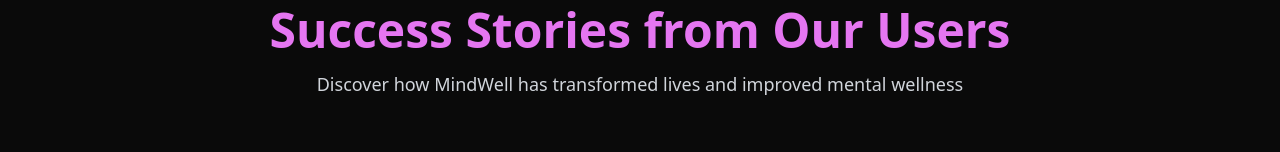
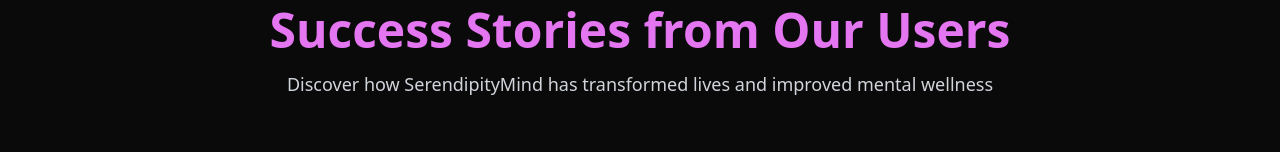
Before and after one commit to CoderShivam/SerendityMind, a React (Vite) app in the folder client/: page /testimonials in a window 1280 px wide. Shown: the part 239-391 px from the top of the page. Built offline with nearby package versions, Linux system fonts and the light colour scheme.

Commit message:
Update Testimonials.jsx

```diff
--- a/client/src/pages/Testimonials.jsx
+++ b/client/src/pages/Testimonials.jsx
@@ -27,10 +27,8 @@
          {...animationSettings}
          transition={{ ...animationSettings.transition, delay: 0.4 }}
          className="text-base md:text-lg text-gray-300  font-medium">
-
-            Discover how MindWell has transformed lives and improved mental
+            Discover how SerendipityMind has transformed lives and improved mental
             wellness
-
         </motion.p>
         </Balancer>
       </div>
```
